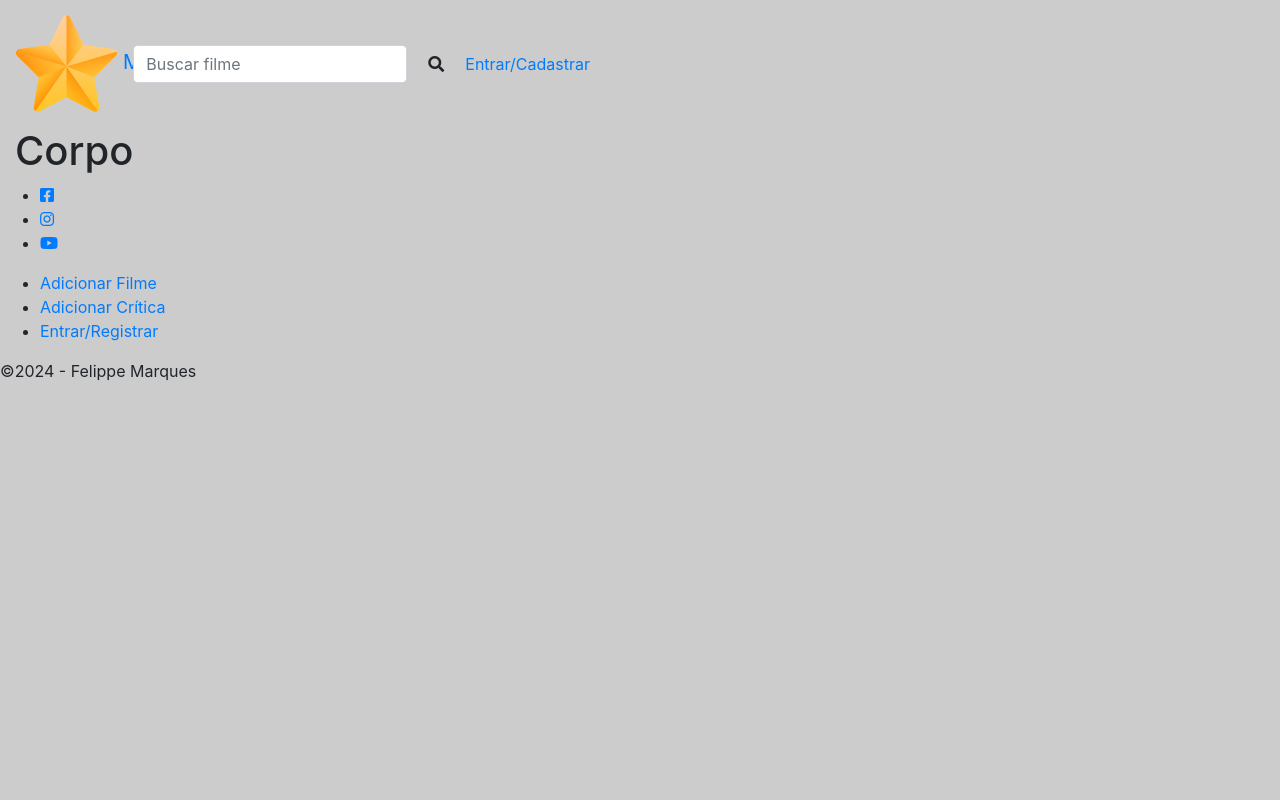
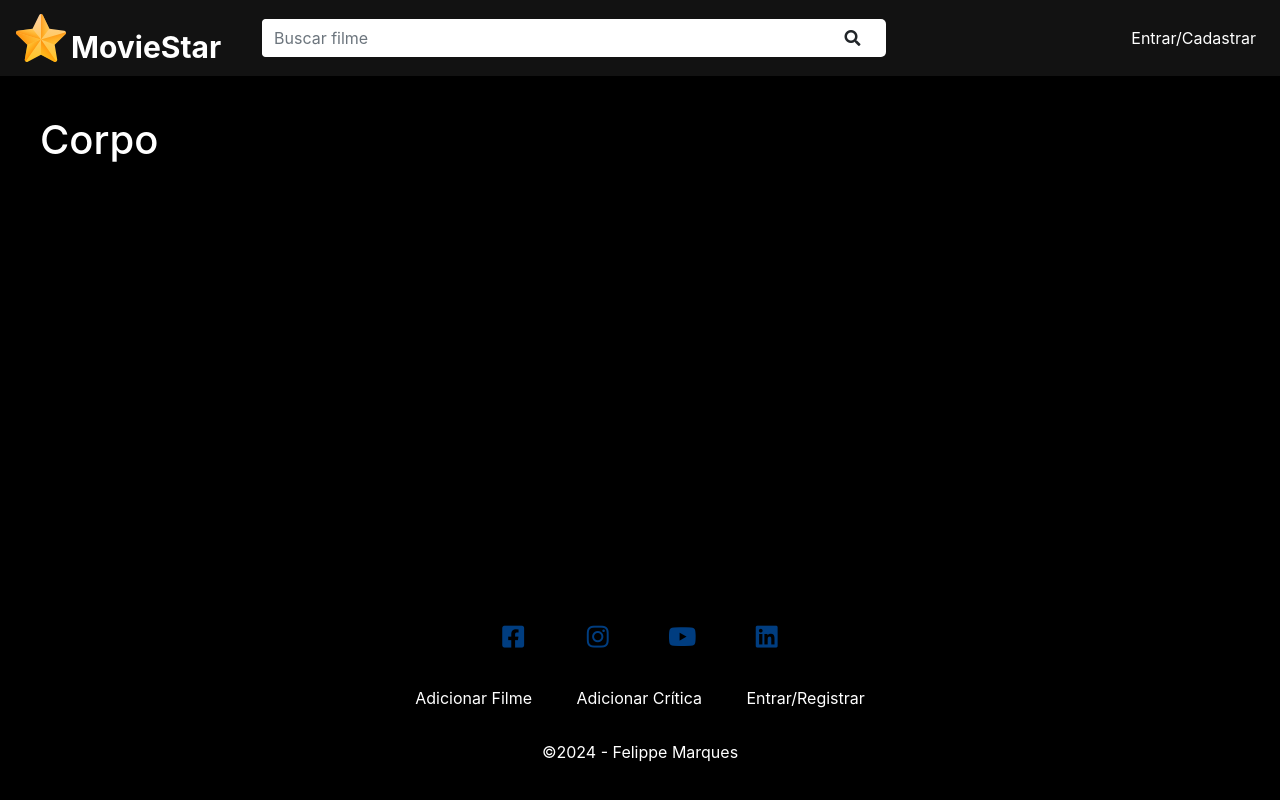
Before and after one commit to hochiminh1996/movie, a PHP site: page / in a window 1280 px wide. Run offline with PHP 8.4, Linux system fonts and the light colour scheme.

Commit message:
ajustando o básico da estrutura via css

```diff
--- a/css/style.css
+++ b/css/style.css
@@ -1,14 +1,141 @@
 
-/* *{
+*{
     padding: 0;
     margin: 0;
     box-sizing: border-box;
-} */
+}
 
 :root{
-    --bg-color: #ccc;
+    --bg-color: #e8e8e8;
 }
 
 body{
     background-color: var(--bg-color);
 }
+
+/* navbar header */
+.navbar-brand{
+    position: relative;
+}
+
+#logo{
+    width: 50px;
+}
+
+#moviestar-title{
+    position: absolute;
+    color: #fff;
+    font-weight: bold;
+    font-size: 30px;
+    bottom: -2px;
+    left: 55px;
+}
+
+#main-navbar{
+    background-color: #121212;
+}
+
+#search-form{
+    margin: 0 auto;
+    background-color: #fff;
+    border-radius: 5px;
+    width: 50%;
+    margin-left: 180px;
+
+}
+
+#search-form .form-control{
+    border:none;
+    width: 90%;
+    outline: none;
+}
+
+#navbar{
+    /* border:1px solid red; */
+    min-width: 30%;
+}
+
+.navbar-nav{
+    justify-content: flex-end;
+    width: 100%;
+}
+
+.navbar-nav .nav-item .nav-link{
+    color: #fff;
+}
+
+.navbar-nav .nav-item .nav-link:hover{
+    color: #999;
+    transition: all linear .5s;
+
+}
+
+.bold{
+    font-weight: bold;
+}
+
+/* home main */
+#main-container{
+    background-color: #000;
+    min-height: 65vh;
+    color: #fff;
+    padding: 40px;
+}
+
+
+/* footer */
+#footer{
+    background-color: #000;
+    color: #fff;
+    text-align: center;
+    margin: 0;
+    padding: 20px;
+    /* border: 1px solid red; */
+}
+
+#social-container ul,
+#footer-links-container ul{
+    list-style:none;
+    padding: 0;
+}
+
+#social-container li,
+#footer-links-container li{
+    display: inline-block;
+    margin: 0 20px;
+}
+
+#social-container li{
+    height: 40px;
+    width: 40px;
+    line-height: 3;
+    opacity: .5;
+}
+
+#social-container li:hover{
+    opacity: 1;
+    background-color: #333;
+    transition: .5s;
+    border-radius: 50%;
+    transform: scale(1.2);
+}
+
+
+#footer-links-container a, #footer p > a {
+    color: #fff;
+    text-decoration: none;
+}
+
+#footer-links-container a:hover, #footer p > a:hover{
+    color: #0056B3;
+}
+
+/* icones do font awesome */
+#social-container li i{
+    font-size: 25px;
+}
+
+#footer-links-container{
+    /* border:1px solid red; */
+    margin: 30px 0px;
+}
--- a/globals.php
+++ b/globals.php
@@ -5,5 +5,4 @@
     // essa linha de código está construindo a URL base do site concatenando o protocolo, o nome do servidor, o diretório pai da URI requisitada e uma barra no final para indicar o diretório raiz
 
 
-
 ?>
--- a/index.php
+++ b/index.php
@@ -46,7 +46,7 @@ include_once("db.php");
             <div class="collapse navbar-collapse" id="navbar">
                 <ul class="navbar-nav">
                     <li class="nav-item">
-                        <a href="<?= $BASE_URL ?>auth.php" class="nav-link">Entrar/Cadastrar</a>
+                        <a class="nav-link" href="<?= $BASE_URL?>auth.php" class="nav-link">Entrar/Cadastrar</a>
                     </li>
 
                 </ul>
@@ -58,9 +58,9 @@ include_once("db.php");
         <h1>Corpo</h1>
     </div>
 
-    <!-- footer -->
+    <!-- footer - adicionando os icones do font awesome-->
     <footer id="footer">
-        <div class="social-container">
+        <div id="social-container">
             <ul>
                 <li>
                     <a href="#">
@@ -68,13 +68,18 @@ include_once("db.php");
                     </a>
                 </li>
                 <li>
-                    <a href="#">
+                    <a href="https://www.instagram.com/anomia.garbosa/" target="_blank">
                         <i class="fab fa-instagram"></i>
                     </a>
                 </li>
                 <li>
                     <a href="#">
                         <i class="fab fa-youtube"></i>
+                    </a>
+                </li>
+                <li>
+                    <a href="">
+                        <i class="fab fa-linkedin"></i>
                     </a>
                 </li>
             </ul>
@@ -88,7 +93,7 @@ include_once("db.php");
             </ul>
         </div>
 
-        <p>&copy;2024 - Felippe Marques</p>
+        <p>&copy;2024 - <a href="https://www.linkedin.com/in/felippe-marques-dev/" target="_blank">Felippe Marques</a></p>
     </footer>
     <!-- boostrap js  -->
     <script src="https://cdnjs.cloudflare.com/ajax/libs/jquery/3.7.1/jquery.min.js" integrity="sha512-v2CJ7UaYy4JwqLDIrZUI/4hqeoQieOmAZNXBeQyjo21dadnwR+8ZaIJVT8EE2iyI61OV8e6M8PP2/4hpQINQ/g==" crossorigin="anonymous" referrerpolicy="no-referrer"></script>
```
